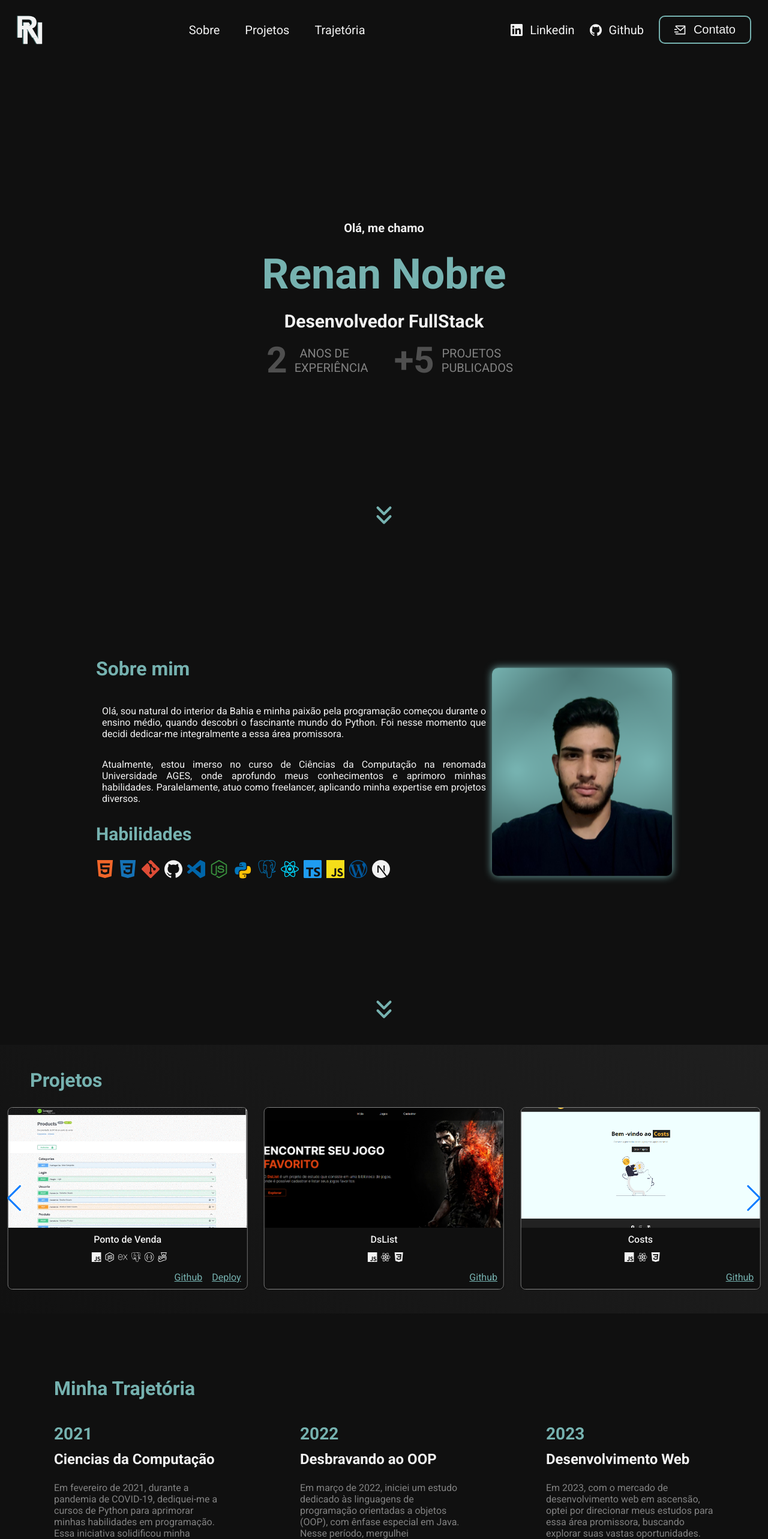
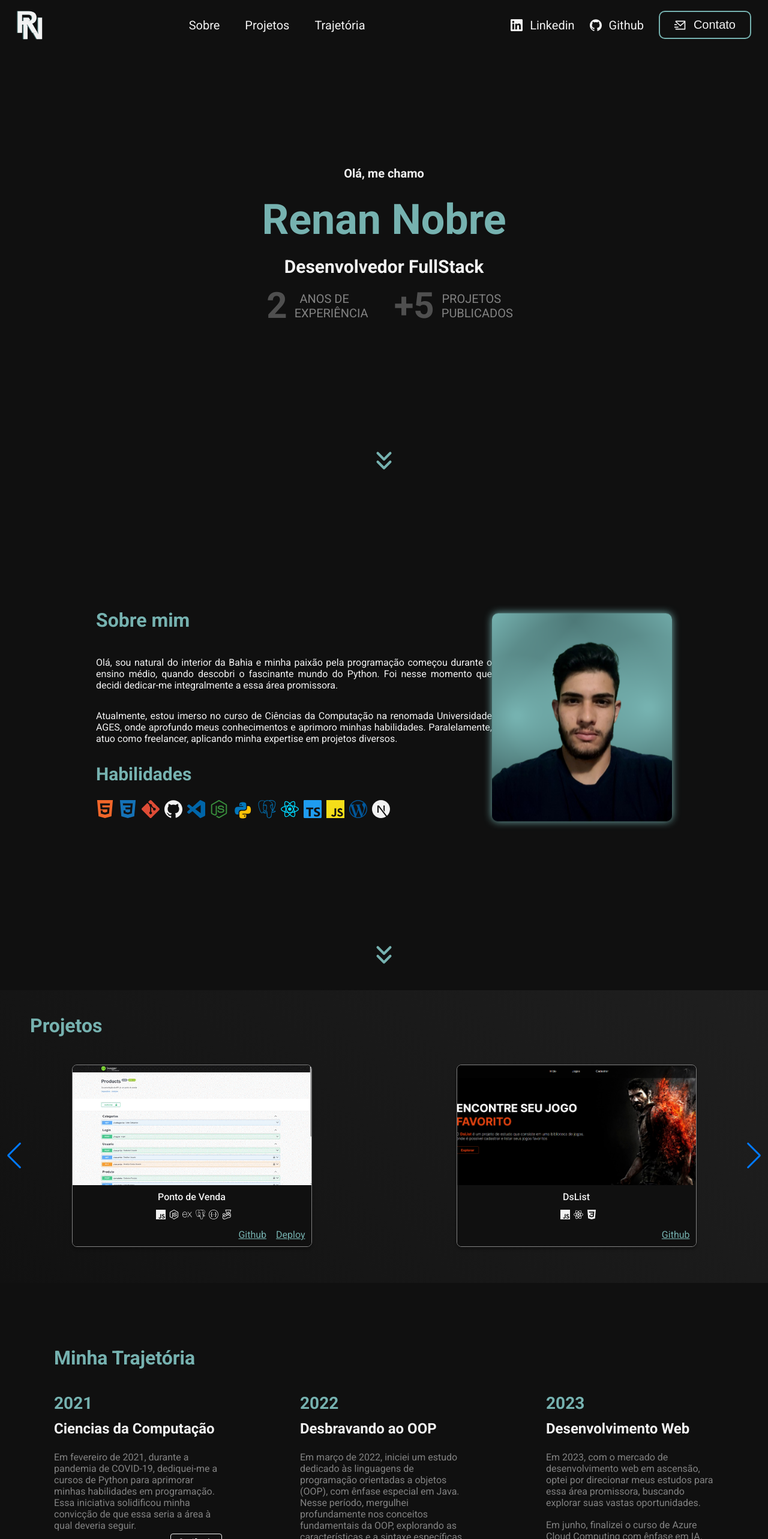
Before and after one commit to nsRenan/portfolio, a Next.js app: page / in a window 1280 px wide. Shown: the top 2566 px of the page at 60% size. Built offline with nearby package versions, Linux system fonts and the light colour scheme.

Commit message:
Atualização Carrossel

```diff
--- a/src/app/components/Carrossel/carrossel.module.css
+++ b/src/app/components/Carrossel/carrossel.module.css
@@ -7,6 +7,8 @@
 .card {
   display: flex;
   justify-content: center;
+  padding: 20px;
+  margin: 0px 20px;
 }
 
 .carrossel h2 {
@@ -22,3 +24,10 @@
 .swiper button {
   color: var(--verde); /* Cor do texto (opcional) */
 }
+
+@media (max-width: 400px){
+  .card{
+    margin: 10px 10px;
+    padding: 10px;
+  }
+}
--- a/src/app/components/Carrossel/index.tsx
+++ b/src/app/components/Carrossel/index.tsx
@@ -136,19 +136,19 @@ export function Carrossel() {
     return () => window.removeEventListener("resize", handleResize);
   }, []);
   let slidesVisiveis = 0;
-  if (windowSize.width <= 1680) {
+  if (windowSize.width <= 1880) {
     slidesVisiveis = 3;
   }
-  if (windowSize.width <= 1222) {
+  if (windowSize.width <= 1400) {
     slidesVisiveis = 2;
   }
   if (windowSize.width <= 752) {
     slidesVisiveis = 1;
   }
-  if(windowSize.width >= 2100){
+  if(windowSize.width >= 2400){
     slidesVisiveis = 5
   }
-  if(windowSize.width < 2100 && windowSize.width > 1680){
+  if(windowSize.width < 2400 && windowSize.width > 1880){
     slidesVisiveis = 4
   }
 
--- a/src/app/components/Info/info.module.css
+++ b/src/app/components/Info/info.module.css
@@ -16,3 +16,9 @@
     width: 100px;
 
 }
+
+@media (max-width:330px){
+    .descricao{
+        gap: 0px;
+    }
+}
--- a/src/app/components/Navbar/navbar.module.css
+++ b/src/app/components/Navbar/navbar.module.css
@@ -1,7 +1,7 @@
 .main {
   display: flex;
   justify-content: space-between;
-  padding: 20px 28px 95px 28px;
+  padding: 12px 28px
 }
 
 .menu {
@@ -67,9 +67,7 @@
   .menu {
     gap: 20px;
   }
-  .main {
-    padding: 12px 24px 65px 24px;
-  }
+
 }
 @media (max-width: 900px) {
   .menu {
@@ -79,7 +77,4 @@
     display: none;
   }
 
-  .main {
-    padding: 12px 20px 10px 20px;
-  }
 }
--- a/src/app/components/Sobre/sobre.module.css
+++ b/src/app/components/Sobre/sobre.module.css
@@ -27,7 +27,7 @@
 .sobre p {
     text-align: justify;
     width: 800px;
-    margin: 16px 10px;
+    margin: 16px 0px;
     color: var(--branco);
 
 }
```
